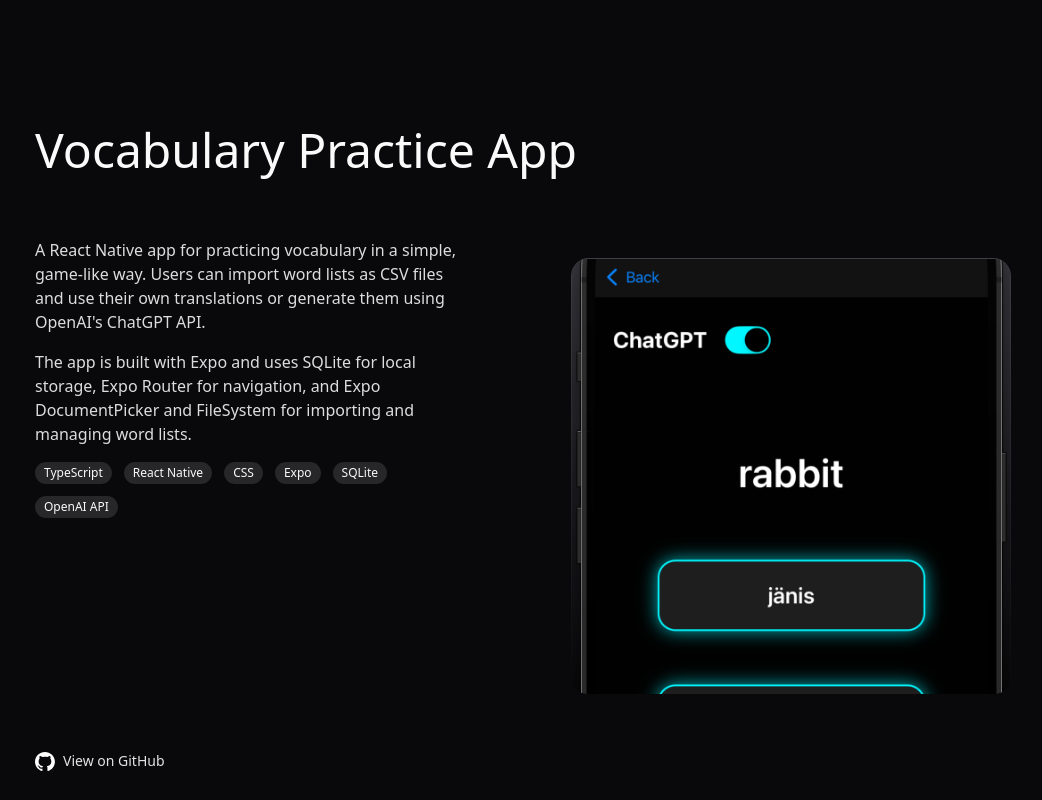
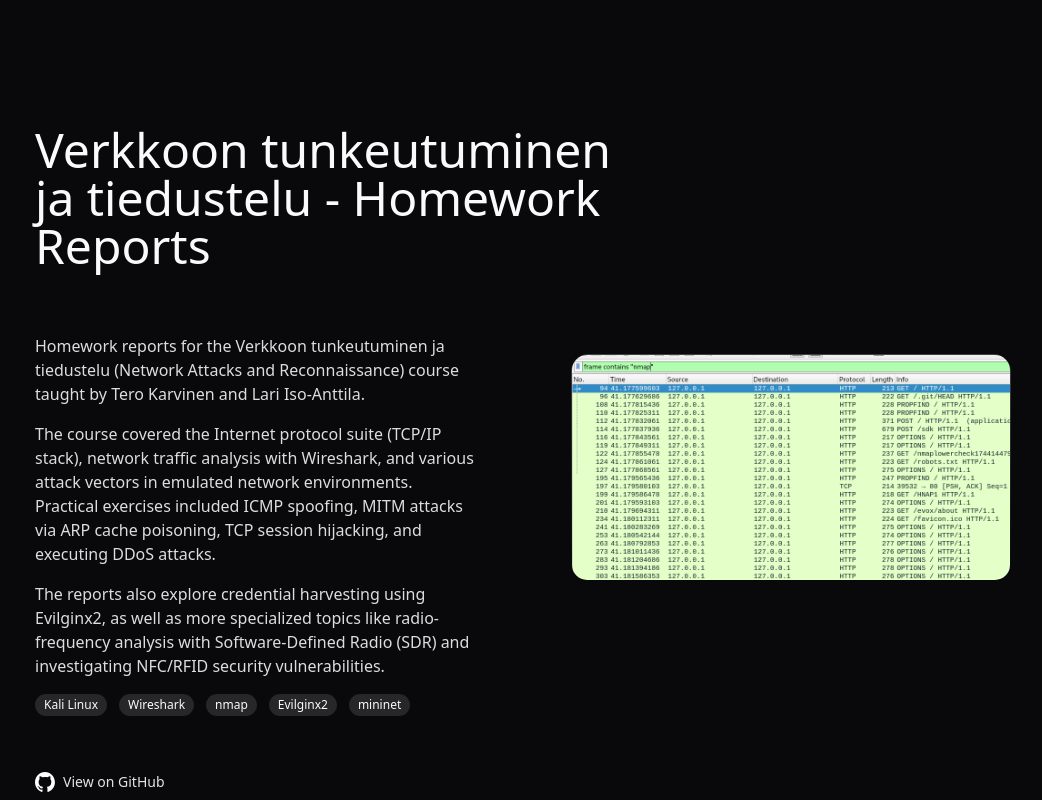
Before and after one commit to pinkkila/pinkkila-website, a React (Vite) app: page /projects in a window 1280 px wide. Shown: the part 4700-5500 px from the top of the page, without its empty margins (117-1159 px from the left). Built offline with nearby package versions, Linux system fonts and the light colour scheme.

Commit message:
add project verkkoon tunkeutuminen

```diff
--- a/src/components/Projects.tsx
+++ b/src/components/Projects.tsx
@@ -10,6 +10,7 @@
 import awsDiagram from "@/assets/aws-diagram.png";
 import palvelintenHallinta from "@/assets/palvelinten-hallinta.png";
 import tuntkeutumisTestaus from "@/assets/tunkeutumis-testaus.png";
+import verkkoonTunkeutuminen from "@/assets/verkkoon-tunkeutuminen.png";
 import reactNative from "@/assets/react-native.png";
 
 const transitionVariants = {
@@ -131,8 +132,8 @@
                 This project is a REST API and dashboard application for
                 exploring electricity data. The backend is built with Spring
                 Boot and provides endpoints with sorting, pagination, and
-                filtering, along with testing examples (unit, controller,
-                JSON serialization, JDBC, and integration/end-to-end tests).
+                filtering, along with testing examples (unit, controller, JSON
+                serialization, JDBC, and integration/end-to-end tests).
               </p>
               <p className="text-foreground/88">
                 The frontend is a dashboard build with React and styled with
@@ -292,6 +293,40 @@
         />
 
         <Project
+          title="Verkkoon tunkeutuminen ja tiedustelu - Homework Reports"
+          description={
+            <>
+              <p className="text-foreground/88">
+                Homework reports for the Verkkoon tunkeutuminen ja tiedustelu
+                (Network Attacks and Reconnaissance) course taught by Tero
+                Karvinen and Lari Iso-Anttila.
+              </p>
+              <p className="text-foreground/88">
+                The course covered the Internet protocol suite (TCP/IP stack),
+                network traffic analysis with Wireshark, and various attack
+                vectors in emulated network environments. Practical exercises
+                included ICMP spoofing, MITM attacks via ARP cache poisoning,
+                TCP session hijacking, and executing DDoS attacks.
+              </p>
+              <p className="text-foreground/88">
+                The reports also explore credential harvesting using Evilginx2,
+                as well as more specialized topics like radio-frequency analysis
+                with Software-Defined Radio (SDR) and investigating NFC/RFID
+                security vulnerabilities.
+              </p>
+            </>
+          }
+          stack={["Kali Linux", "Wireshark", "nmap", "Evilginx2", "mininet"]}
+          carouselImages={[
+            {
+              src: verkkoonTunkeutuminen,
+              alt: "Verkkoon tunkeutuminen ja tiedustelu Image",
+            },
+          ]}
+          githubLink="https://github.com/pinkkila/verkkoon-tunkeutuminen"
+        />
+
+        <Project
           title="Vocabulary Practice App"
           description={
             <>
```
Also changed, not shown: src/assets/verkkoon-tunkeutuminen.png (added).
